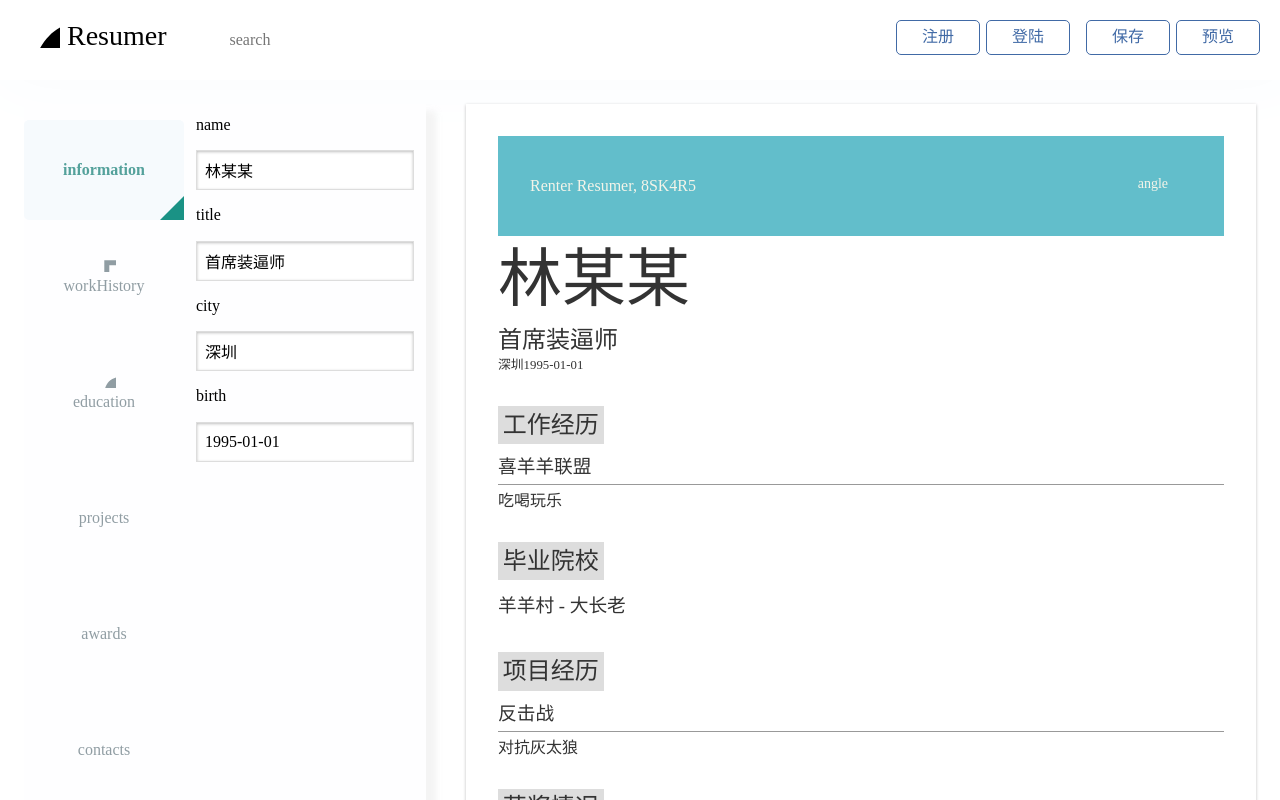
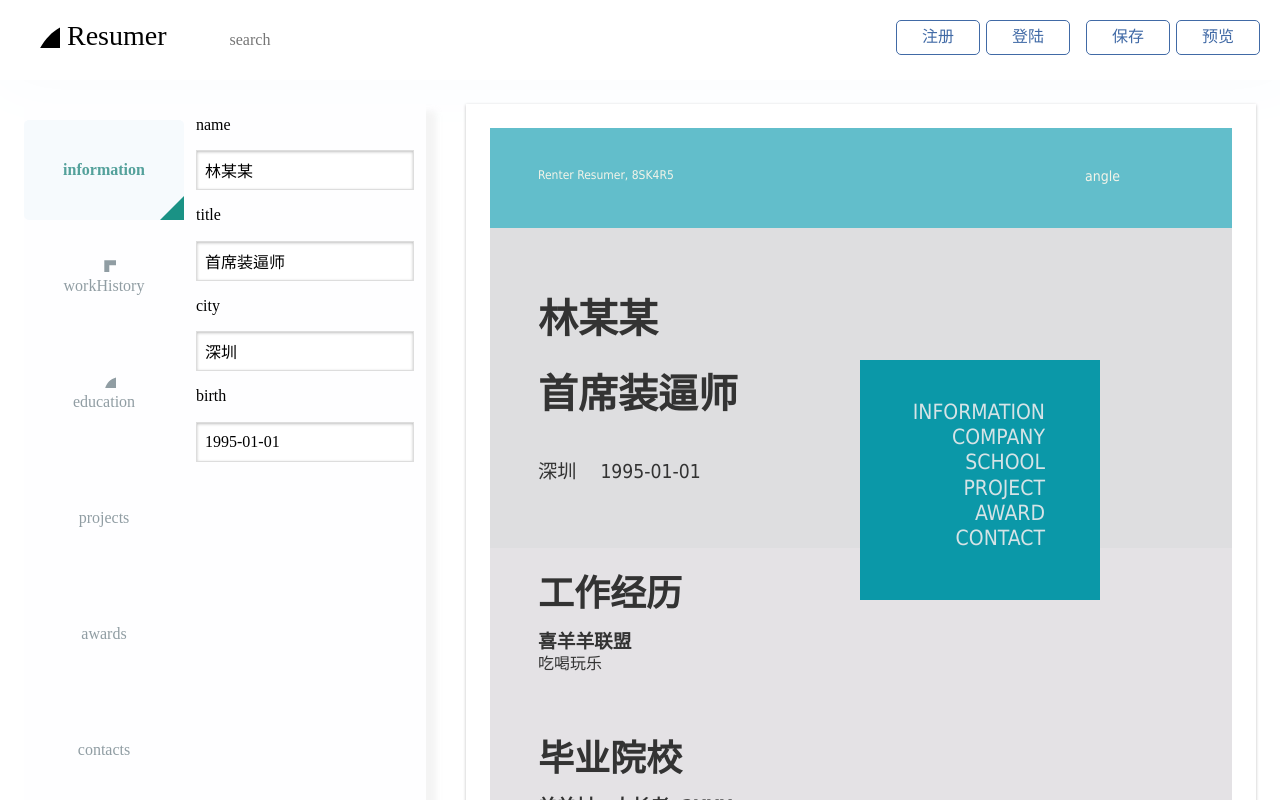
Before and after one commit to nciilin/ResumeEdit, a Vue app: page / in a window 1280 px wide. Shown: the top 800 px of the page. Built offline with nearby package versions, Linux system fonts and the light colour scheme.

Commit message:
完善Preview组件的css样式

```diff
--- a/config/index.js
+++ b/config/index.js
@@ -50,7 +50,7 @@ module.exports = {
     // Paths
     assetsRoot: path.resolve(__dirname, '../dist'),
     assetsSubDirectory: 'static',
-    assetsPublicPath: '/ResumeEdit/dist/',
+    assetsPublicPath: '/ResumeEdit/dist',
 
     /**
      * Source Maps
--- a/src/components/ResumePreview.vue
+++ b/src/components/ResumePreview.vue
@@ -1,20 +1,62 @@
 <template>
   <div class="ResumePreview">
-    <div class="ContentShow">
+    <div class="ContentHeader">
       <p class="ContentTitle clearfix">
         Renter Resumer, 8SK4R5
         <span class="ContentAngle">angle</span>
       </p>
     </div>
-    <section data-name="information" v-show="resume.information">
+    <div class="ContentShow">
+      <section class="ContentEdit" data-name="information" v-show="resume.information">
         <h1>{{resume.information.name}}</h1>
-      <h2>{{resume.information.title}}</h2>
+        <h1>{{resume.information.title}}</h1>
         <p>
           <small>{{resume.information.city}}</small>
           <small>{{resume.information.birth}}</small>
         </p>
       </section>
-
+    </div>
+    <div class="StickyNotes">
+      <ul>
+        <li>
+          INFORMATION
+          <svg class="icon">
+            <use xlink:href="#icon-dagou" />
+          </svg>
+        </li>
+        <li>
+          COMPANY
+          <svg class="icon">
+            <use xlink:href="#icon-dagou" />
+          </svg>
+        </li>
+        <li>
+          SCHOOL
+          <svg class="icon">
+            <use xlink:href="#icon-dagou" />
+          </svg>
+        </li>
+        <li>
+          PROJECT
+          <svg class="icon">
+            <use xlink:href="#icon-dagou" />
+          </svg>
+        </li>
+        <li>
+          AWARD
+          <svg class="icon">
+            <use xlink:href="#icon-dagou" />
+          </svg>
+        </li>
+        <li>
+          CONTACT
+          <svg class="icon">
+            <use xlink:href="#icon-dagou" />
+          </svg>
+        </li>
+      </ul>
+    </div>
+    <div class="Contentdetail">
       <section data-name="workHistory" v-show="resume.workHistory">
         <h2>工作经历</h2>
         <ol>
@@ -32,7 +74,7 @@
             <h3>
               {{item.school}}
               <span v-show="item.degree">- {{item.degree}}</span>
-            <span v-show="item.content">- {{item.content}}</span>
+              <span v-show="item.duration">- {{item.duration}}</span>
             </h3>
           </li>
         </ol>
@@ -67,6 +109,7 @@
           </tr>
         </table>
       </section>
+    </div>
 
     <div class="ResumeFooter">
       <p class="Copyright clearfix">
@@ -97,74 +140,77 @@ export default {
   clear: both;
 }
 .ResumePreview {
+  font: 12px/1.5 Tahoma, Helvetica, Arial, "宋体", sans-serif;
   background: white;
   overflow: auto;
   box-shadow: 0 1px 3px 0 rgba(0, 0, 0, 0.25);
   padding: 2em;
   color: #333;
   line-height: 1.2;
-  * {
-    box-sizing: border-box;
-    font-variant: normal;
-    font-weight: normal;
-  }
-  ol {
-    list-style: none;
-  }
-  section + section {
-    margin-top: 2em;
-  }
-  p {
-    white-space: pre-line;
-  } // 请问为什么要加这一行
-  section {
-    > h2:first-child {
-      background: #ddd;
-      display: inline-block;
-      padding: 0.2em;
-      margin-bottom: 0.5em;
-    }
-  }
-  section[data-name="information"] {
-    > h1 {
-      margin: 0.1em 0;
-      font-size: 4em;
-    }
-  }
-  section[data-name="workHistory"],
-  section[data-name="projects"],
-  section[data-name="awards"] {
-    li + li {
-      margin-top: 1em;
-    }
-    li {
-      h3 {
-        border-bottom: 1px solid #999;
-        padding-bottom: 0.3em;
-        margin-bottom: 0.3em;
-      }
-    }
-  }
-  section[data-name="education"] {
-    li {
-      line-height: 1.5;
-    }
-  }
-  section[data-name="contacts"] {
-    td:first-child {
-      padding-right: 1em;
-    }
-  }
-  .ContentShow {
+  .ContentHeader {
     height: 100px;
     background: #62becb;
-    padding: 40px 32px;
+    padding: 40px 48px;
     .ContentTitle {
       color: #f4f4e9;
       .ContentAngle {
         float: right;
-        margin-right: 24px;
+        margin-right: 64px;
         font-size: 14px;
+      }
+    }
+  }
+  .ContentShow {
+    section {
+      padding: 24px 48px;
+      h2 {
+        font-size: 36px;
+      }
+      ol {
+        padding: 16px 0;
+        li {
+          list-style: none;
+        }
+      }
+    }
+    .ContentEdit {
+      background: #dedee0;
+      padding: 40px 48px;
+      height: 320px;
+      h1 {
+        font-size: 40px;
+      }
+      p {
+        font-size: 24px;
+        padding: 12px 0;
+        small:nth-child(2) {
+          margin-left: 24px;
+        }
+      }
+    }
+  }
+  .Contentdetail {
+    background: #e4e2e5;
+    section {
+      padding: 24px 48px;
+      h2 {
+        font-size: 36px;
+      }
+      table {
+        padding: 16px 0;
+        tr {
+          font-size: 16px;
+          td:nth-child(2) {
+            padding: 0 14px;
+          }
+        }
+      }
+      ol {
+        list-style: none;
+        li {
+          padding: 16px 0;
+          font-size: 16px;
+        }
       }
     }
   }
@@ -175,8 +221,29 @@ export default {
       font-size: 12px;
       .icon {
         font-size: 18px;
-        margin-top: -16px;
         float: right;
+      }
+    }
+  }
+  .StickyNotes {
+    width: 240px;
+    height: 240px;
+    background: #0b98a8;
+    position: absolute;
+    top: 360px;
+    right: 180px;
+    ul {
+      list-style: none;
+      padding: 40px 0;
+      li {
+        text-align: right;
+        color: #d6e3e6;
+        padding-right: 28px;
+        font-size: 21px;
+        .icon {
+          fill: white;
+          font-size: 21px;
+        }
       }
     }
   }
```
Also changed, not shown: 27 other files (tests, documents, lock files or other folders). Lines whose indentation alone changed are shown as unchanged.
